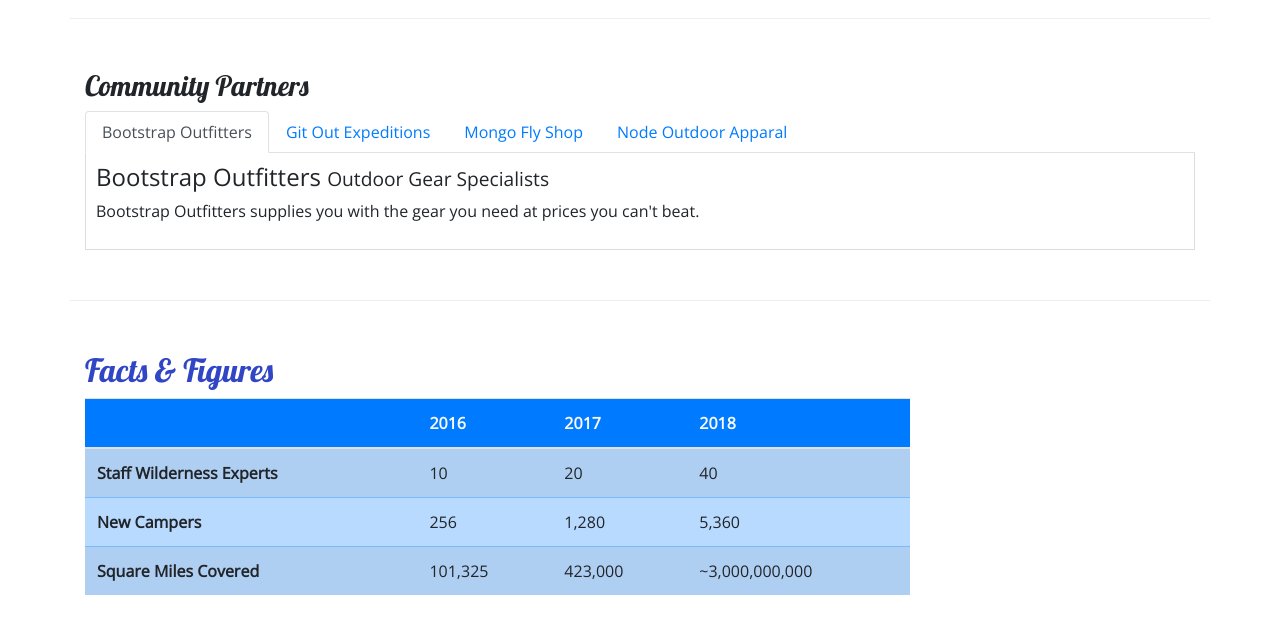
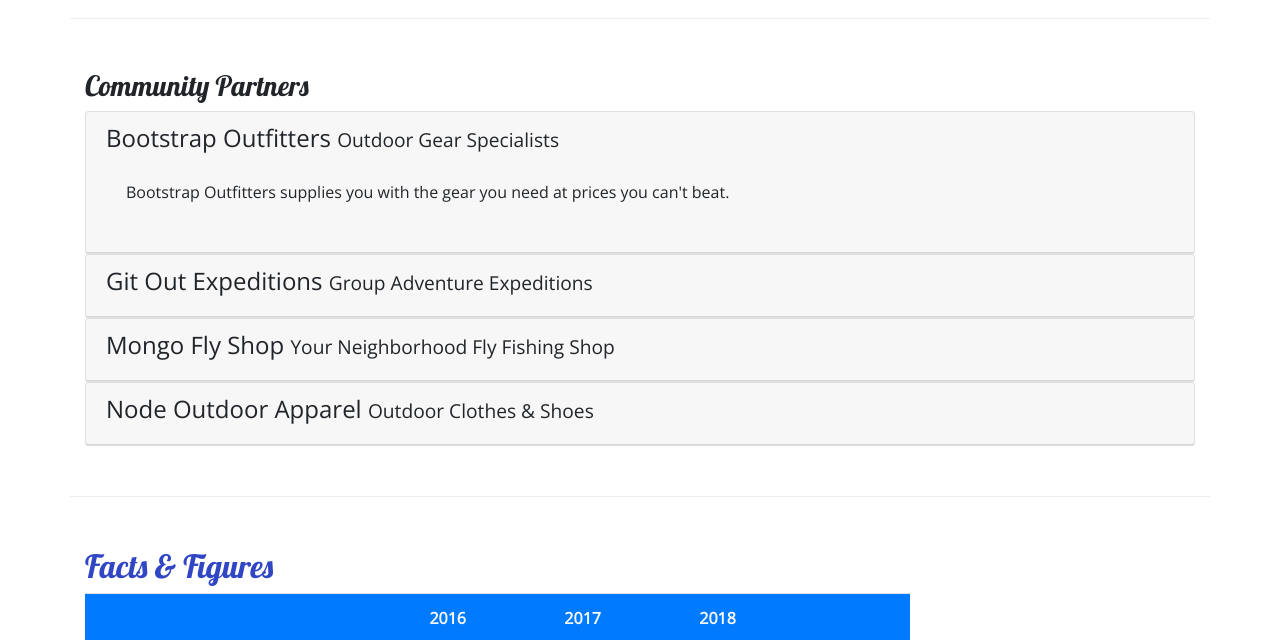
Before and after one commit to BravoDev1111/Nucampsite, a website: page aboutus.html in a window 1280 px wide. Shown: the part 910-1550 px from the top of the page. Drawn offline with nearby package versions, Linux system fonts and the light colour scheme.

Commit message:
Accordion

```diff
--- a/aboutus.html
+++ b/aboutus.html
@@ -109,32 +109,62 @@
         <div class="row row-content">
             <div class="col-12">
                 <h3>Community Partners</h3>
-                <ul class="nav nav-tabs">
-                    <li class="nav-item"><a class="nav-link active" href="#bootstrap" role="tab"
-                            data-toggle="tab">Bootstrap Outfitters</a></li>
-                    <li class="nav-item"><a class="nav-link" href="#git" role="tab" data-toggle="tab">Git Out
-                            Expeditions</a></li>
-                    <li class="nav-item"><a class="nav-link" href="#mongo" role="tab" data-toggle="tab">Mongo Fly
-                            Shop</a></li>
-                    <li class="nav-item"><a class="nav-link" href="#node" role="tab" data-toggle="tab">Node Outdoor
-                            Apparal</a></li>
-                </ul>
-                <div class="tab-content">
-                    <div role="tabpanel" class="tab-pane fade show active" id="bootstrap">
-                        <h4>Bootstrap Outfitters <small>Outdoor Gear Specialists</small></h4>
+                <div id="accordion">
+                    <div class="card">
+                        <div role="tab" class="card-header">
+                            <h4>
+                                <a data-toggle="collapse" data-target="#bootstrap">
+                                    Bootstrap Outfitters <small>Outdoor Gear Specialists</small>
+                                </a>
+                            </h4>
+                            <div class="collapse fade show" id="bootstrap" data-parent="#accordion">
+                                <div class="card-body">
                                     <p class="d-none d-sm-block">Bootstrap Outfitters supplies you with the gear you need at prices you can't beat.</p>
                                 </div>
-                    <div role="tabpanel" class="tab-pane fade" id="git">
-                        <h4>Git Out Expeditions <small>Group Adventure Expeditions</small></h4>
+                            </div>
+                        </div>
+                    </div>
+                    <div class="card">
+                        <div role="tab" class="card-header">
+                            <h4>
+                                <a class="collapsed" data-toggle="collapse" data-target="#git">
+                                    Git Out Expeditions <small>Group Adventure Expeditions</small>
+                                </a>
+                            </h4>
+                            <div class="collapse fade" id="git" data-parent="#accordion">
+                                <div class="card-body">
                                     <p class="d-none d-sm-block">Join Git Out Expeditions to explore new horizons with a group of other adventurers!</p>
                                </div>
-                    <div role="tabpanel" class="tab-pane fade" id="mongo">
-                        <h4>Mongo Fly Shop <small>Your Neighborhood Fly Fishing Shop.</small></h4>
+                            </div>
+                        </div>
+                    </div>
+                    <div class="card">
+                        <div role="tab" class="card-header">
+                            <h4>
+                                <a class="collapsed" data-toggle="collapse" data-target="#mongo">
+                                    Mongo Fly Shop <small>Your Neighborhood Fly Fishing Shop</small>
+                                </a>
+                            </h4>
+                            <div class="collapse fade" id="mongo" data-parent="#accordion">
+                                <div class="card-body">
                                     <p class="d-none d-sm-block">Need a new fishing pole, a tacklebox, or flies of all kinds? Stop by Mongo Fly Shop.</p>
                                 </div>
-                    <div role="tabpanel" class="tab-pane fade" id="node">
-                        <h4>Node Outdoor Apparel <small>Outdoor Clothes & Shoes</small></h4>
+                            </div>
+                        </div>
+                    </div>
+                    <div class="card">
+                        <div role="tab" class="card-header">
+                            <h4>
+                                <a class="collapsed" data-toggle="collapse" data-target="#node">
+                                    Node Outdoor Apparel <small>Outdoor Clothes & Shoes</small>
+                                </a>
+                            </h4>
+                            <div class="collapse fade" id="node" data-parent="#accordion">
+                                <div class="card-body">
                                     <p class="d-none d-sm-block">From polar fleeces to swimsuits, hiking boots to waders, a visit to Node will be sure to get you covered.</p>
+                                </div>
+                            </div>
+                        </div>
                     </div>
                 </div>
             </div>
--- a/css/styles.css
+++ b/css/styles.css
@@ -35,8 +35,7 @@
 .navbar {
     background-color: #901CAD
 }
-.tab-content {
-    border: 1px solid #DDD;
-    border-top: none;
-    padding: 10px;
+a, a:hover {
+    color: inherit;
+    text-decoration: none;
 }
```
Lines whose indentation alone changed are shown as unchanged.
